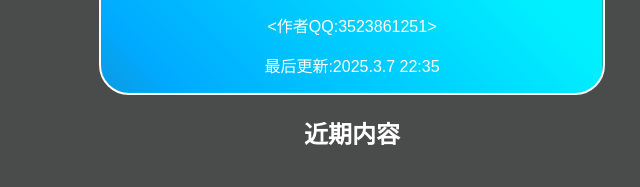
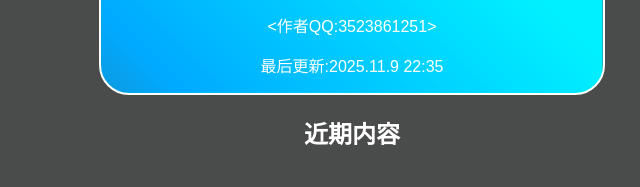
Before and after one commit to hh201136-20230112/hh201136-20230112.github.io, a plain HTML site: page index.html in a window 1280 px wide. Shown: the part 399-586 px from the top of the page, 288-928 px from the left. Drawn offline with Linux system fonts and the light colour scheme.

Commit message:
V0.0.10-2
忘记改最后更新时间了 :(

```diff
--- a/index.html
+++ b/index.html
@@ -37,7 +37,7 @@
                 <p><a href="https://github.com/hh201136-20230112" rel="nofollow">&lt作者Github主页&gt</a></p>
                 <p>&lt作者邮箱:hh201136@126.com&gt</p>
                 <p>&lt作者QQ:3523861251&gt</p>
-                <p>最后更新:2025.3.7 22:35</p>
+                <p>最后更新:2025.11.9 22:35</p>
             </div>
         </div>
         <h2>近期内容</h2>
```
